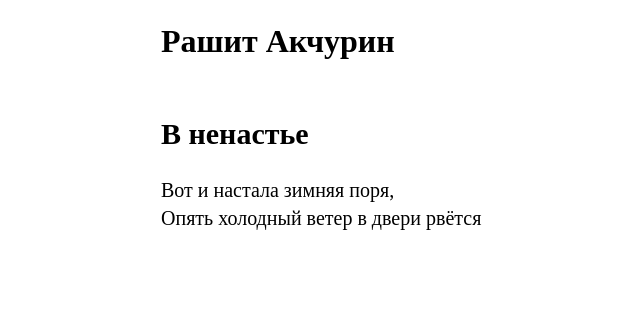
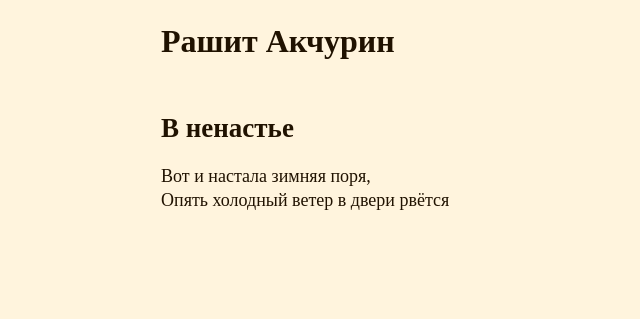
Before and after one commit to geakstr/rashit-akchurin, a website: page index.html in a window 1280 px wide. Shown: the whole page, without its empty margins (159-799 px from the left). Drawn offline with Linux system fonts and the light colour scheme.

Commit message:
Fixed styles

```diff
--- a/index.html
+++ b/index.html
@@ -1,4 +1,4 @@
-<!DOCTYPE html>
+<!document html>
 <html>
   <head>
     <meta charset="utf-8" />
--- a/styles.css
+++ b/styles.css
@@ -6,15 +6,17 @@
 body {
   max-width: 640px;
   margin: 30px auto;
-  background-color: #fff;
+  padding: 0 20px;
+  background-color: rgb(255, 244, 221);
   font-size: 16px;
   line-height: 22px;
+  color: rgb(32, 18, 0);
   font-family: "Times New Roman", Times, serif;
 }
 
 pre {
   margin-top: 40px;
-  font-size: 20px;
-  line-height: 28px;
+  font-size: 18px;
+  line-height: 24px;
   font-family: "Times New Roman", Times, serif;
 }
```
